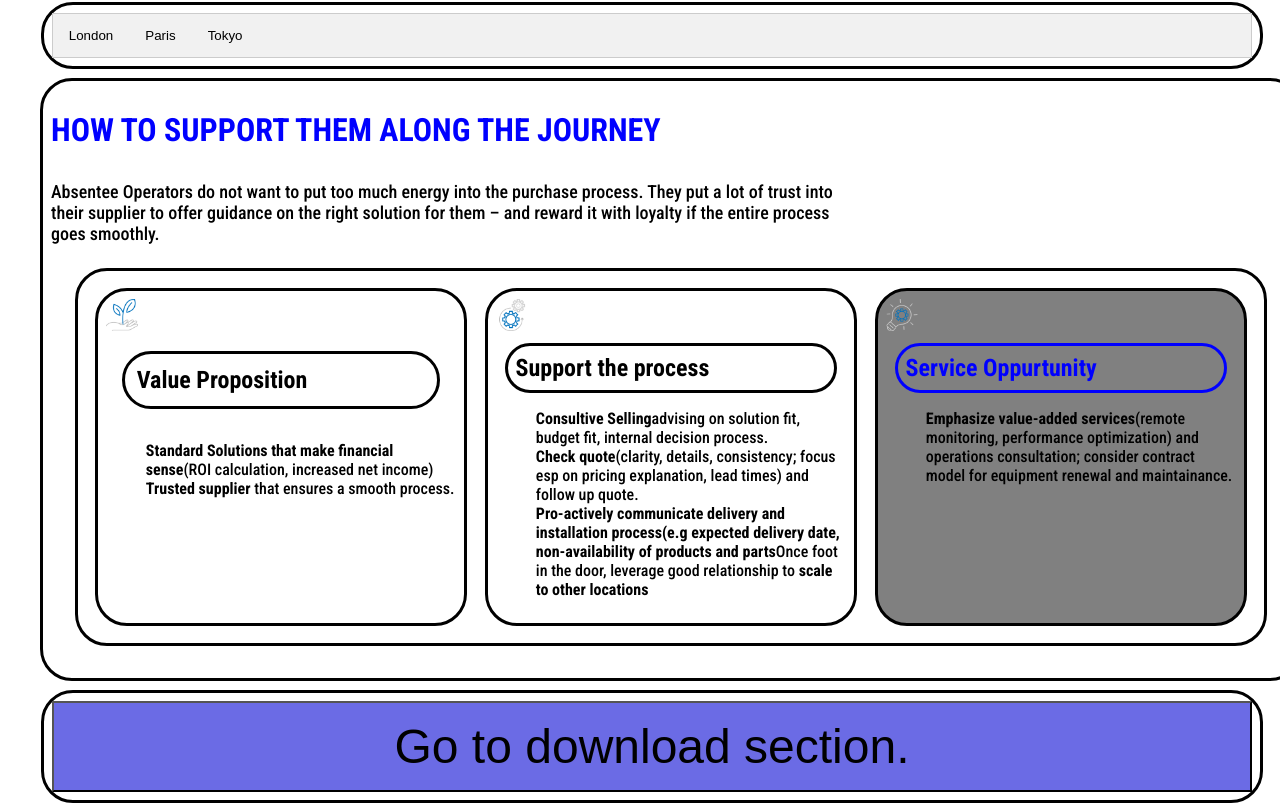
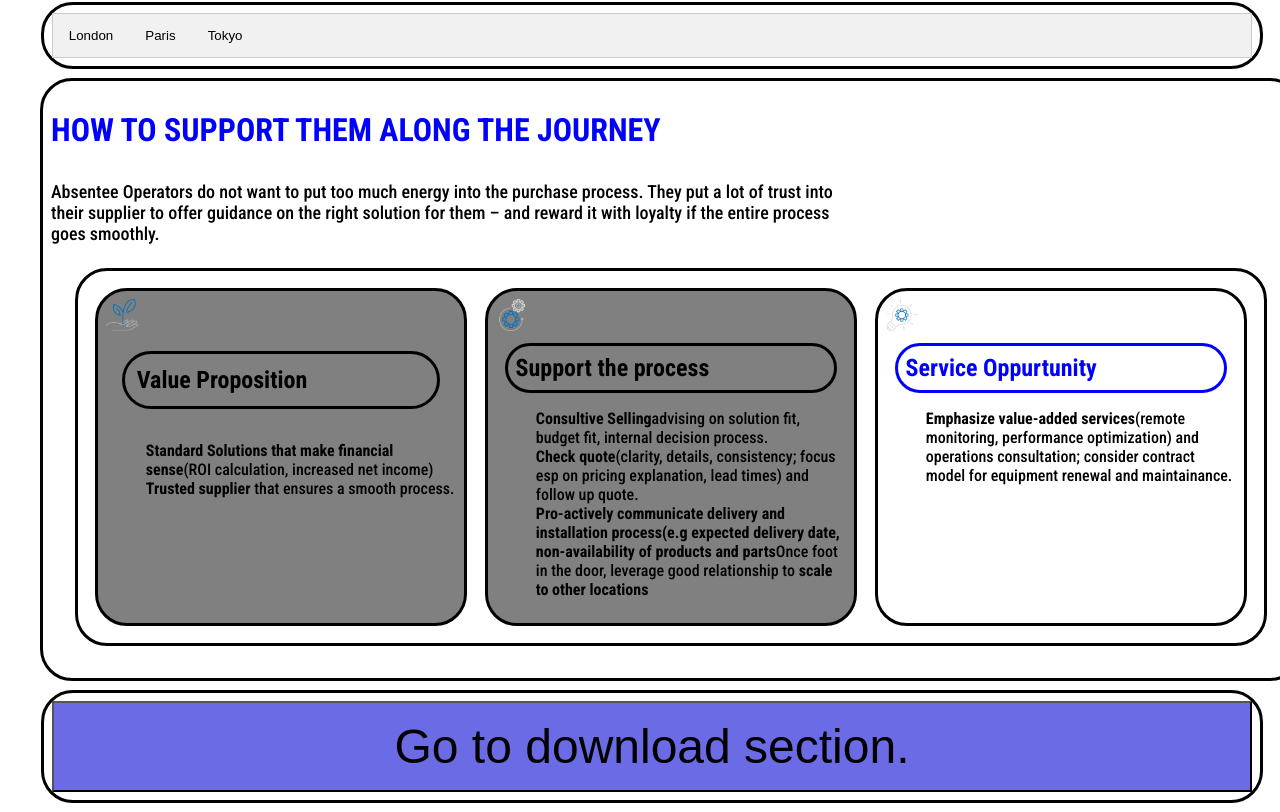
Before and after one commit to justsj11/upwork.github.io, a plain HTML site: page 01.Michael Floridi/index.html in a window 1280 px wide. Shown: the part 1303-2115 px from the top of the page. Drawn offline with Linux system fonts and the light colour scheme; files whose address does not match are found by name.

Commit message:
css, html update

```diff
--- a/01.Michael Floridi/index.html
+++ b/01.Michael Floridi/index.html
@@ -78,11 +78,11 @@
       <h1>HOW TO SUPPORT THEM ALONG THE JOURNEY</h1>
       <p>Absentee Operators do not want to put too much energy into the purchase process. They put a lot of trust into their supplier to offer guidance on the right solution for them – and reward it with loyalty if the entire process goes smoothly.</p>
 
-      <div class="container" id="card_section">
+      <div class="container " id="card_section">
 
-        <li id="card_one" class="container">
+        <li id="card_one" class="container  card">
           <img src="./assets/Value.png" style="width:2rem;"/>
-          <h2 id="card_one_header" class="container">Value Proposition</h2>
+          <h2 id="card_one_header" class="container";">Value Proposition</h2>
           <p>
         <ul>
             <li><b>Standard Solutions that make financial sense</b>(ROI calculation, increased net income)</li>
@@ -91,7 +91,7 @@
           </p>
         </li>
 
-              <li id="card_two" class="container">
+              <li id="card_two card" class="container card" >
                 <img src="./assets/Support_Blu.png" style="width: 2rem;">
                 <h2 id="card_two_header" class="container">Support the process</h2>
                 <ul>
@@ -102,7 +102,7 @@
               </li>
 
 
-              <li id="card_three" class="container" style="background-color: gray;">
+              <li id="card_three card" class="container">
                 <img src="./assets/Service_Blu.png" alt="Service" style="width: 2rem;">
                 <h2 id="card_three_header" class="container" style="color: blue;">Service Oppurtunity</h2>
                 <ul>
--- a/01.Michael Floridi/style.css
+++ b/01.Michael Floridi/style.css
@@ -75,6 +75,10 @@ img {
     border-radius: 1.5rem;
 
 
+}
+.card {
+    column-width: 20rem;
+    background: gray;
 }
 
 
```
